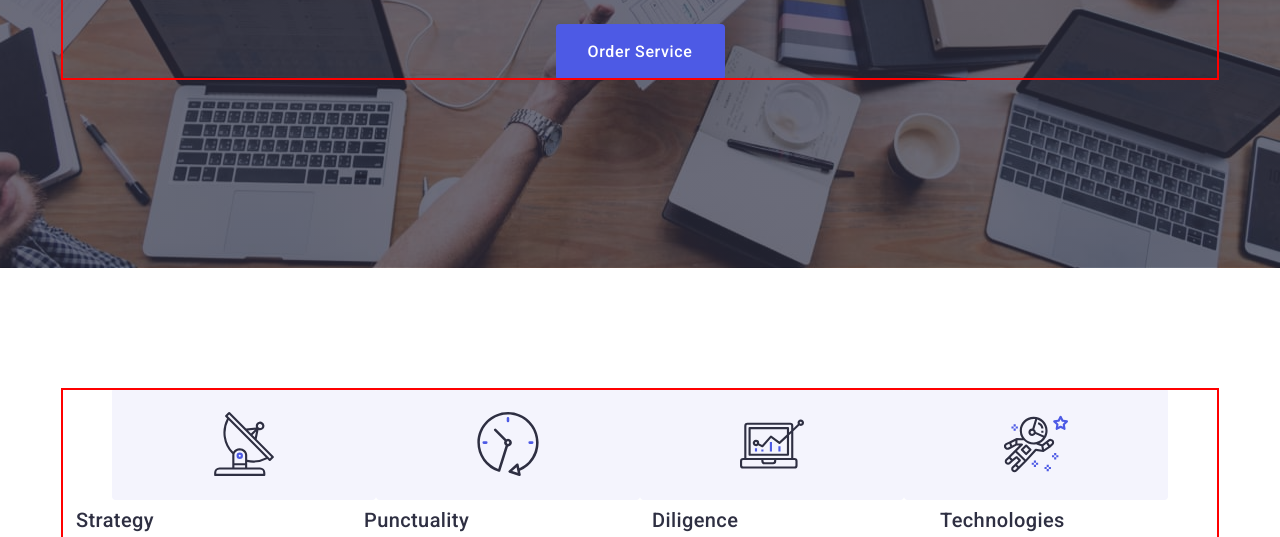
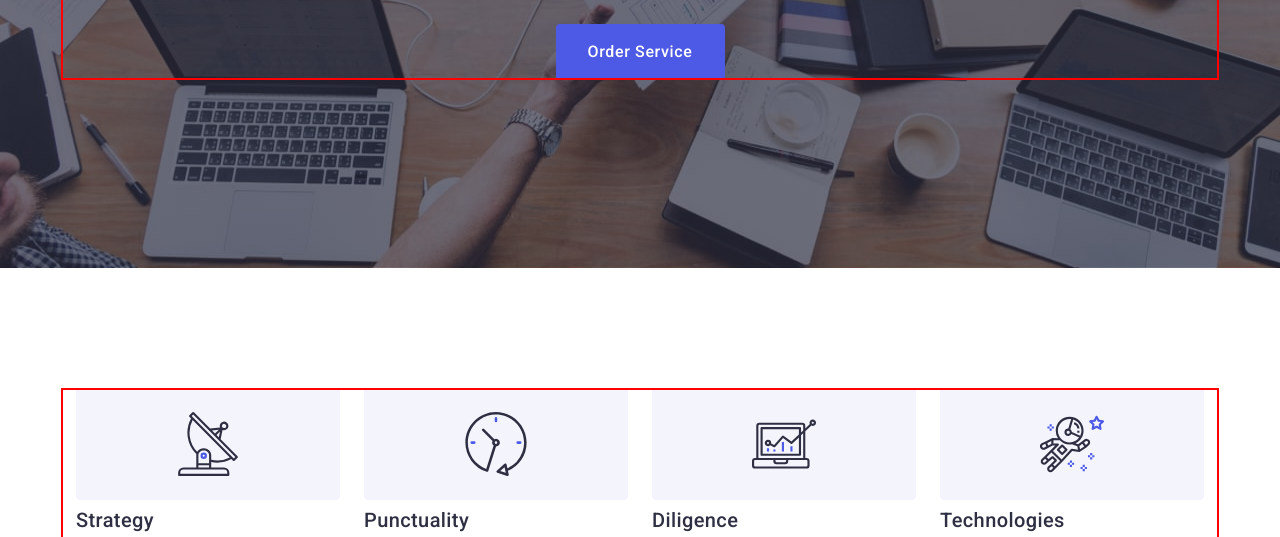
Before and after one commit to pelmeshki1/goit-markup-hw-04, a plain HTML site: page index.html in a window 1280 px wide. Shown: the part 405-942 px from the top of the page. Drawn offline with nearby package versions, Linux system fonts and the light colour scheme.

Commit message:
final update 2

```diff
--- a/index.html
+++ b/index.html
@@ -65,38 +65,13 @@
       <section class="advanteges">
         <div class="container">
           <h2 hidden class="advantages-top">Advantages of the company</h2>
-          <ul class="advanteges-icon-list list">
-            <li>
+          <ul class="link list advanteges-main-list">
+            <li class="advanteges-item">
               <div class="advanteges-icons-item">
                 <svg class="advanteges-icons" width="64" height="64">
                   <use href="./images/icon.svg#icon-antenna-1"></use>
                 </svg>
               </div>
-            </li>
-            <li>
-              <div class="advanteges-icons-item">
-                <svg class="advanteges-icons" width="64" height="64">
-                  <use href="./images/icon.svg#icon-clock-1"></use>
-                </svg>
-              </div>
-            </li>
-            <li>
-              <div class="advanteges-icons-item">
-                <svg class="advanteges-icons" width="64" height="64">
-                  <use href="./images/icon.svg#icon-diagram-1"></use>
-                </svg>
-              </div>
-            </li>
-            <li>
-              <div class="advanteges-icons-item">
-                <svg class="advanteges-icons" width="64" height="64">
-                  <use href="./images/icon.svg#icon-astronaut-1"></use>
-                </svg>
-              </div>
-            </li>
-          </ul>
-          <ul class="link list advanteges-main-list">
-            <li class="advanteges-item">
               <h3 class="advanteges-list">Strategy</h3>
               <p class="list-text">
                 Our goal is to identify the business problem to walk away with the perfect and
@@ -104,6 +79,11 @@
               </p>
             </li>
             <li class="advanteges-item">
+              <div class="advanteges-icons-item">
+                <svg class="advanteges-icons" width="64" height="64">
+                  <use href="./images/icon.svg#icon-clock-1"></use>
+                </svg>
+              </div>
               <h3 class="advanteges-list">Punctuality</h3>
               <p class="list-text">
                 Bring the key message to the brand's audience for the best price within the shortest
@@ -111,6 +91,11 @@
               </p>
             </li>
             <li class="advanteges-item">
+              <div class="advanteges-icons-item">
+                <svg class="advanteges-icons" width="64" height="64">
+                  <use href="./images/icon.svg#icon-diagram-1"></use>
+                </svg>
+              </div>
               <h3 class="advanteges-list">Diligence</h3>
               <p class="list-text">
                 Research and confirm brands that present the strongest digital growth opportunities
@@ -118,6 +103,11 @@
               </p>
             </li>
             <li class="advanteges-item">
+              <div class="advanteges-icons-item">
+                <svg class="advanteges-icons" width="64" height="64">
+                  <use href="./images/icon.svg#icon-astronaut-1"></use>
+                </svg>
+              </div>
               <h3 class="advanteges-list">Technologies</h3>
               <p class="list-text">
                 Design practice focused on digital experiences. We bring forth a deep passion for
```
